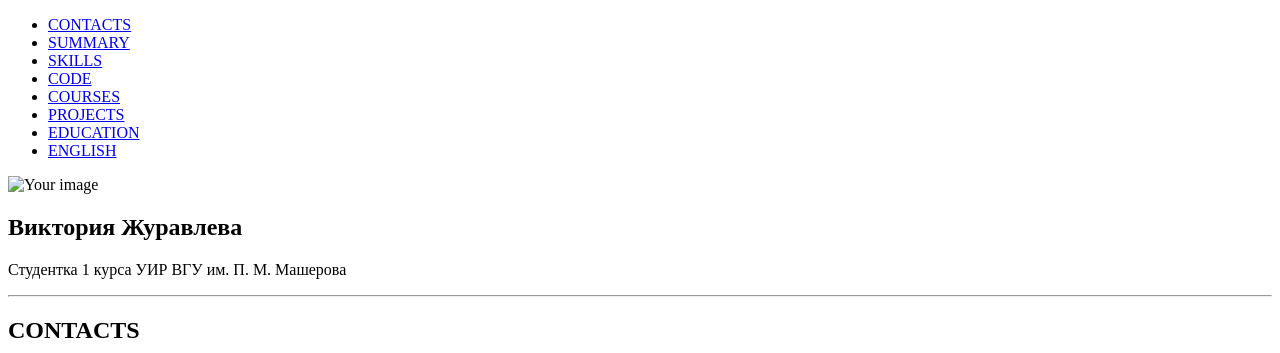
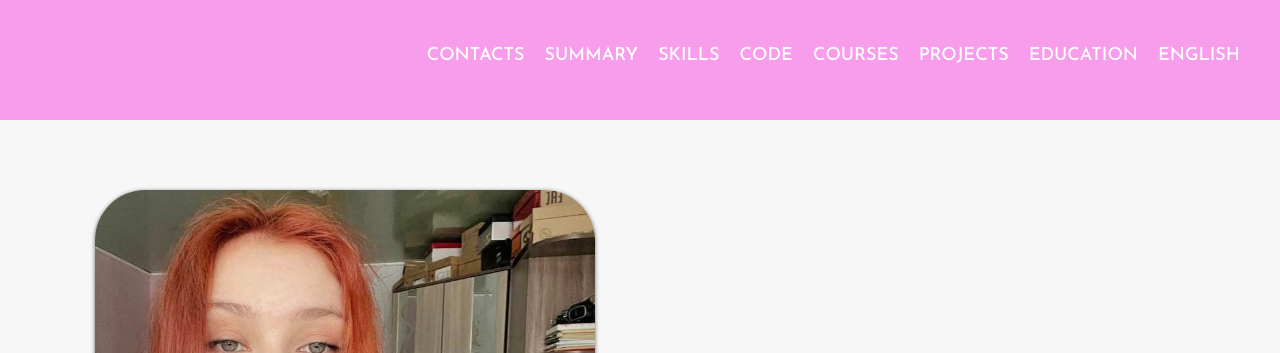
Before and after one commit to ViktoriaJuravleva/CV, a plain HTML site: page index.html in a window 1280 px wide. Shown: the top 353 px of the page. Drawn offline with Linux system fonts and the light colour scheme; the site is published under a folder, as on GitHub Pages, so addresses that start at the root find nothing.

Commit message:
Update index.html

```diff
--- a/index.html
+++ b/index.html
@@ -7,7 +7,7 @@
     <link rel="preconnect" href="https://fonts.googleapis.com">
 <link rel="preconnect" href="https://fonts.gstatic.com" crossorigin>
 <link href="https://fonts.googleapis.com/css2?family=Josefin+Sans:wght@500&display=swap" rel="stylesheet">
-    <link rel="stylesheet" href="/style.css">
+    <link rel="stylesheet" href="./style.css">
     <title>Document</title>
 </head>
 <body>
@@ -31,7 +31,7 @@
 
   <section class="info-section">
     <div class="info-img">
-      <img src="/photo_2023-05-12_14-06-07.jpg" alt="Your image">
+      <img src="./photo_2023-05-12_14-06-07.jpg" alt="Your image">
     </div>
     <div class="info-text">
       <h2>Виктория Журавлева</h2>
```
